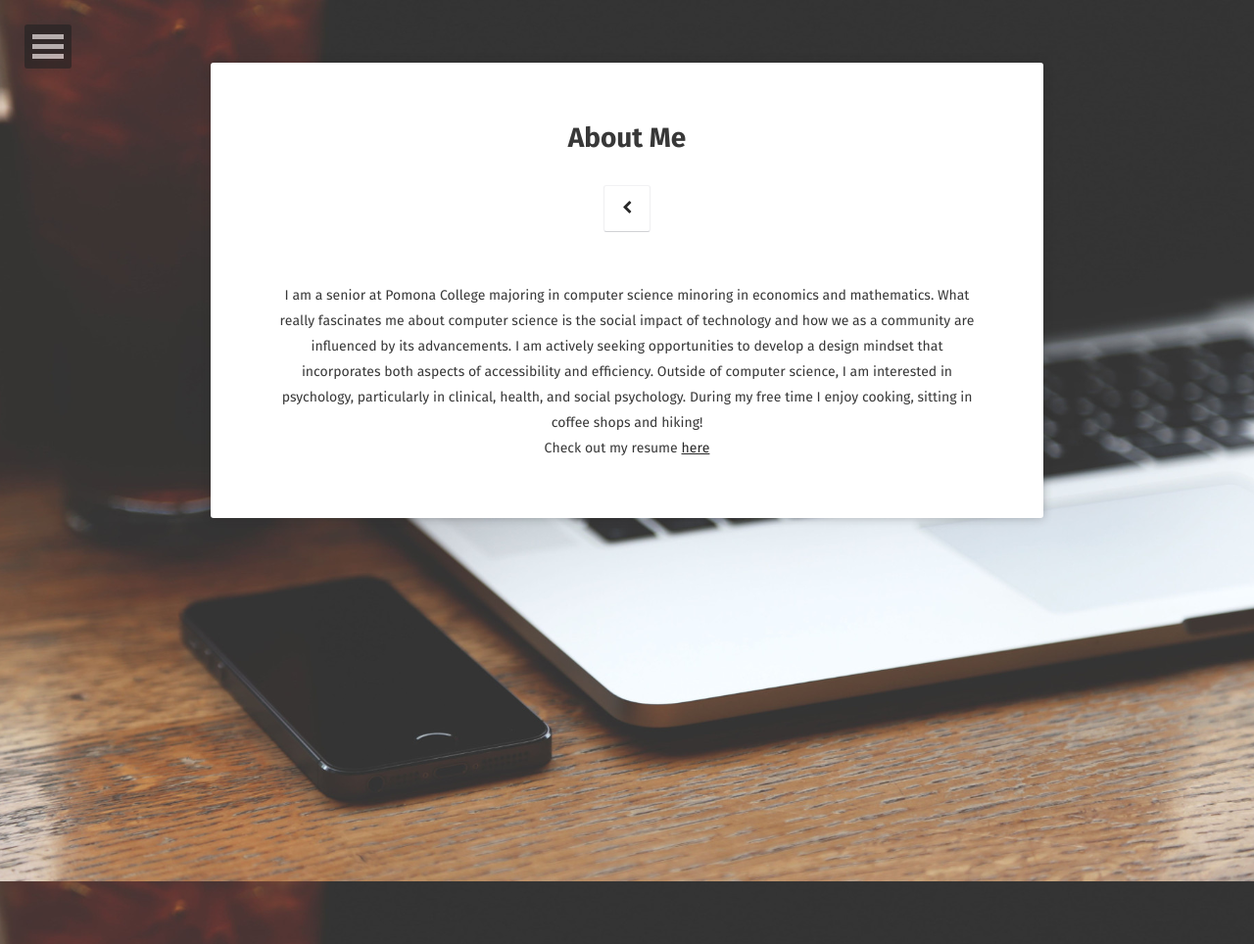
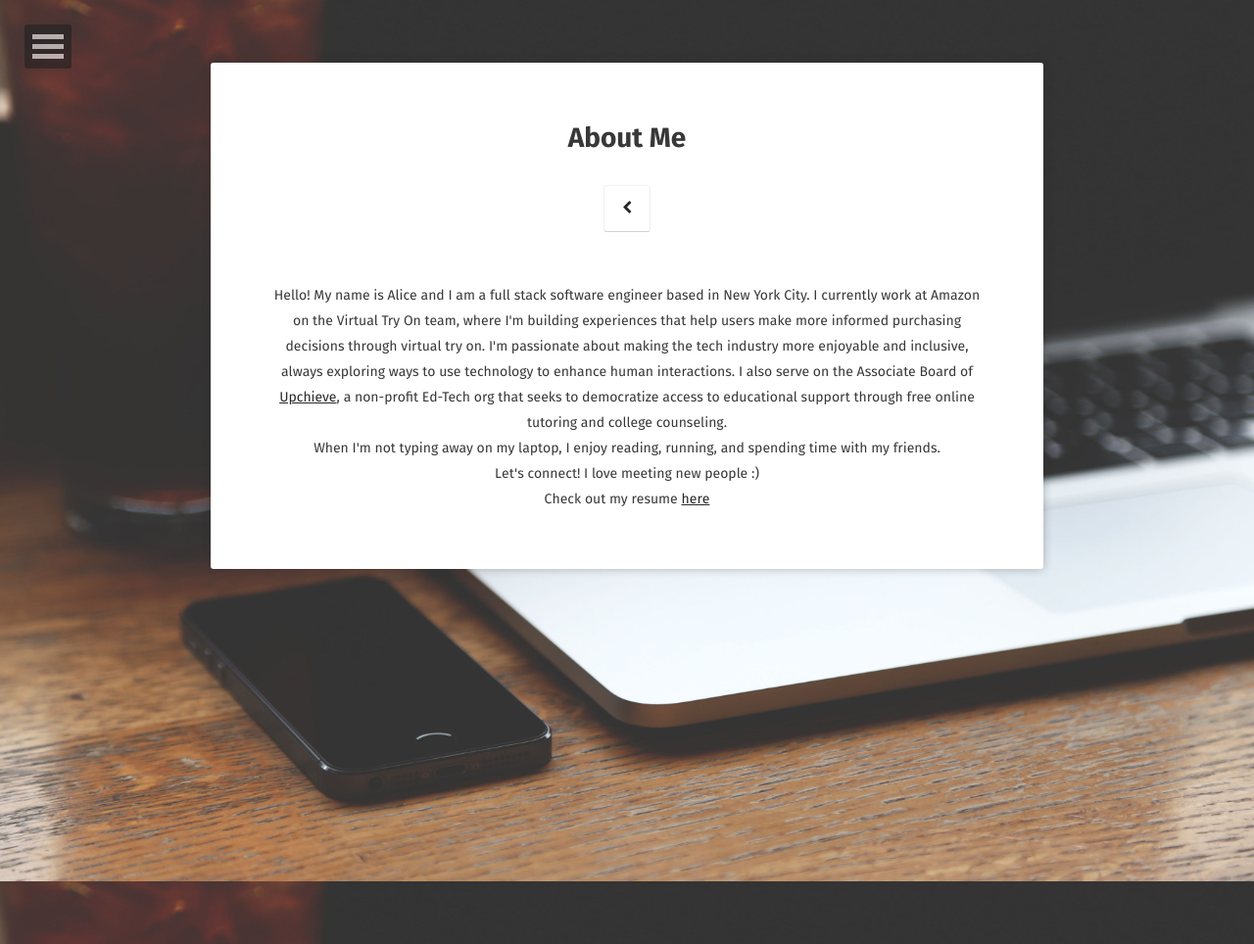
Before and after one commit to aliceetan/aliceetan.github.io, a Jekyll site: the page built from about/index.md, in a window 1280 px wide. Shown: the whole page at 98% size. Built offline with Jekyll 4.4.1, drawn with Linux system fonts in a browser that asks for light colours; some web fonts are replaced.

Commit message:
Update bio

```diff
--- a/about/index.md
+++ b/about/index.md
@@ -6,7 +6,12 @@ date: 2017-11-17
 comments: false
 ---
 
-<center>I am a senior at Pomona College majoring in computer science minoring in economics and mathematics. What really fascinates me about computer science is the social impact of technology and how we as a community are influenced by its advancements. I am actively seeking opportunities to develop a design mindset that incorporates both aspects of accessibility and efficiency. Outside of computer science, I am interested in psychology, particularly in clinical, health, and social psychology. During my free time I enjoy cooking, sitting in coffee shops and hiking!</center>
+<center>Hello! My name is Alice and I am a full stack software engineer based in New York City. I currently work at Amazon on the Virtual Try On team, where I'm building experiences that help users make more informed purchasing decisions through virtual try on. I'm passionate about making the tech industry more enjoyable and inclusive, always exploring ways to use technology to enhance human interactions.
 
+I also serve on the Associate Board of <a href="https://Upchieve.org/" target="_blank">Upchieve</a>, a non-profit Ed-Tech org that seeks to democratize access to educational support through free online tutoring and college counseling.</center>
+
+<center>When I'm not typing away on my laptop, I enjoy reading, running, and spending time with my friends.</center>
+
+<center>Let's connect! I love meeting new people :)</center>
 
 <center> Check out my resume <a href="/about/Alice_Resume.pdf" target="_blank">here</a></center>
```
